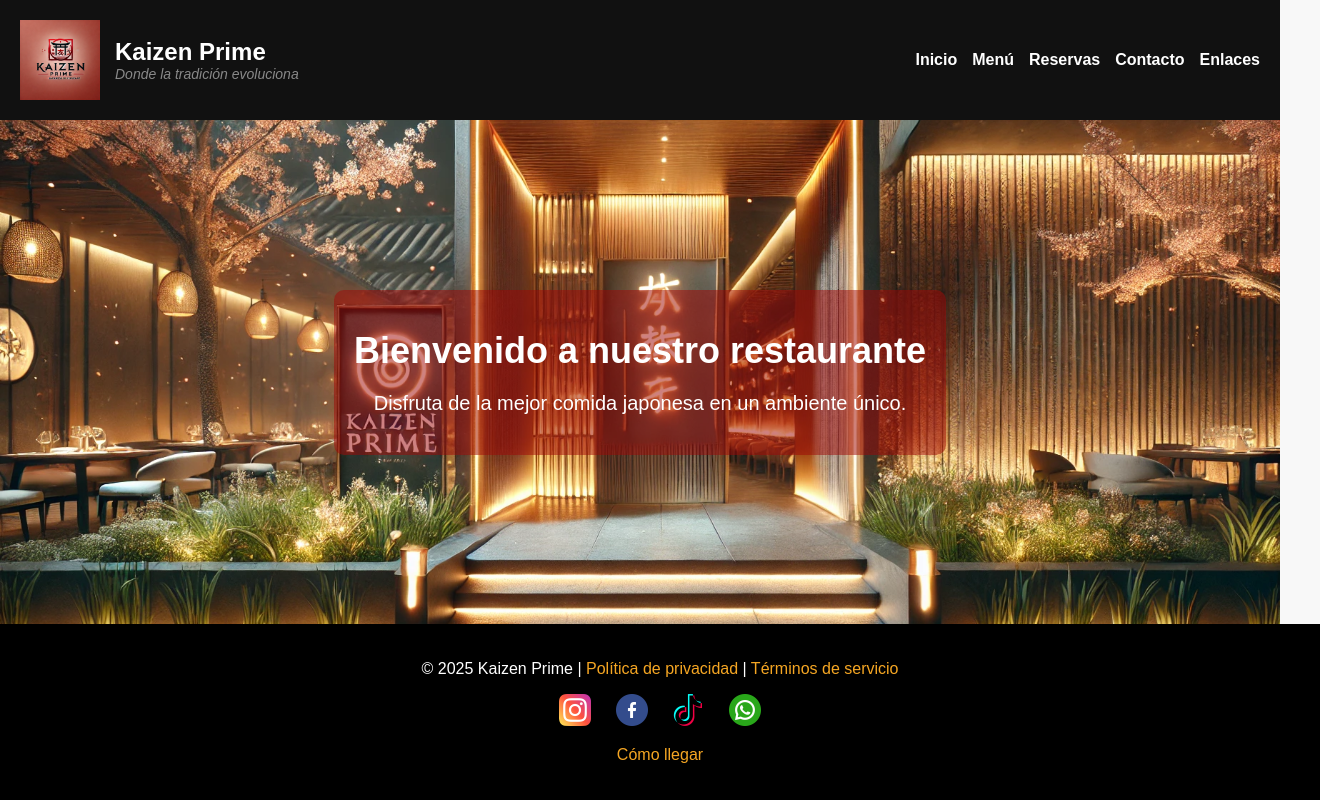
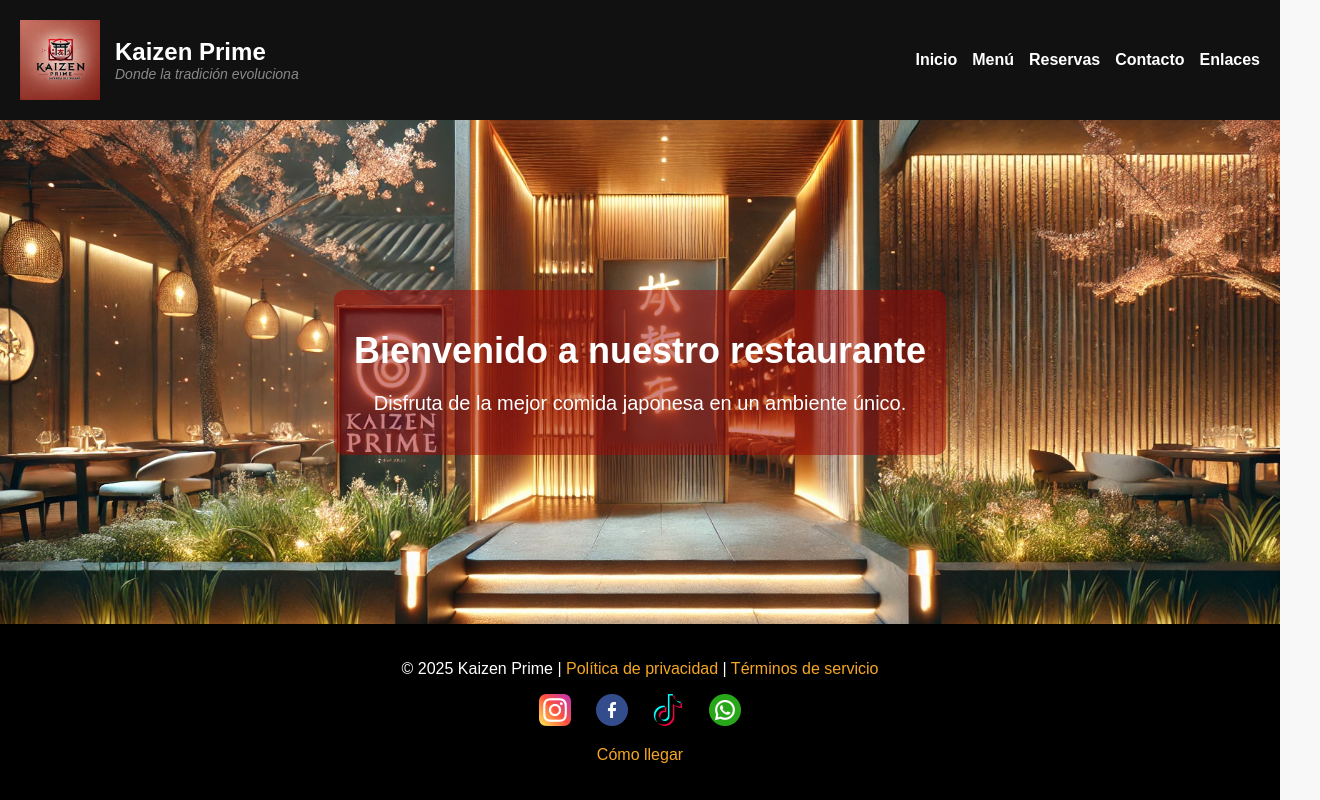
Before and after one commit to raulg84/kaizen-prime, a website built with Parcel: page src/index.html in a window 1280 px wide. Shown: the whole page, 1320 px wide, since content can reach past the window. Built offline with nearby package versions, Linux system fonts and the light colour scheme.

Commit message:
Alineación footer y header en pantallas pequeñas

```diff
--- a/src/css/styles.css
+++ b/src/css/styles.css
@@ -20,8 +20,15 @@ header {
   justify-content: space-between;
   align-items: center;
   background-color: #111;
+  color: white;
+}
+
+header,
+footer {
+  margin: 0 auto;
   padding: 20px;
-  color: white;
+  width: 100%;
+  box-sizing: border-box;
 }
 
 .logo-container {
@@ -62,9 +69,6 @@ nav ul {
   }
 }
 
-/**nav ul li {
-  display: inline;
-}*/
 
 nav ul li a {
   text-decoration: none;
@@ -129,8 +133,6 @@ footer {
   background-color: black;
   color: white;
   text-align: center;
-  padding: 20px;
-  width: 100%;
 }
 
 footer a {
@@ -160,7 +162,6 @@ footer a:hover {
 .redes-sociales img:hover {
   transform: scale(1.2);
 }
-
 
 
 /** PANTALLA MENÚ */
```
Also changed, not shown: 1 other file.
